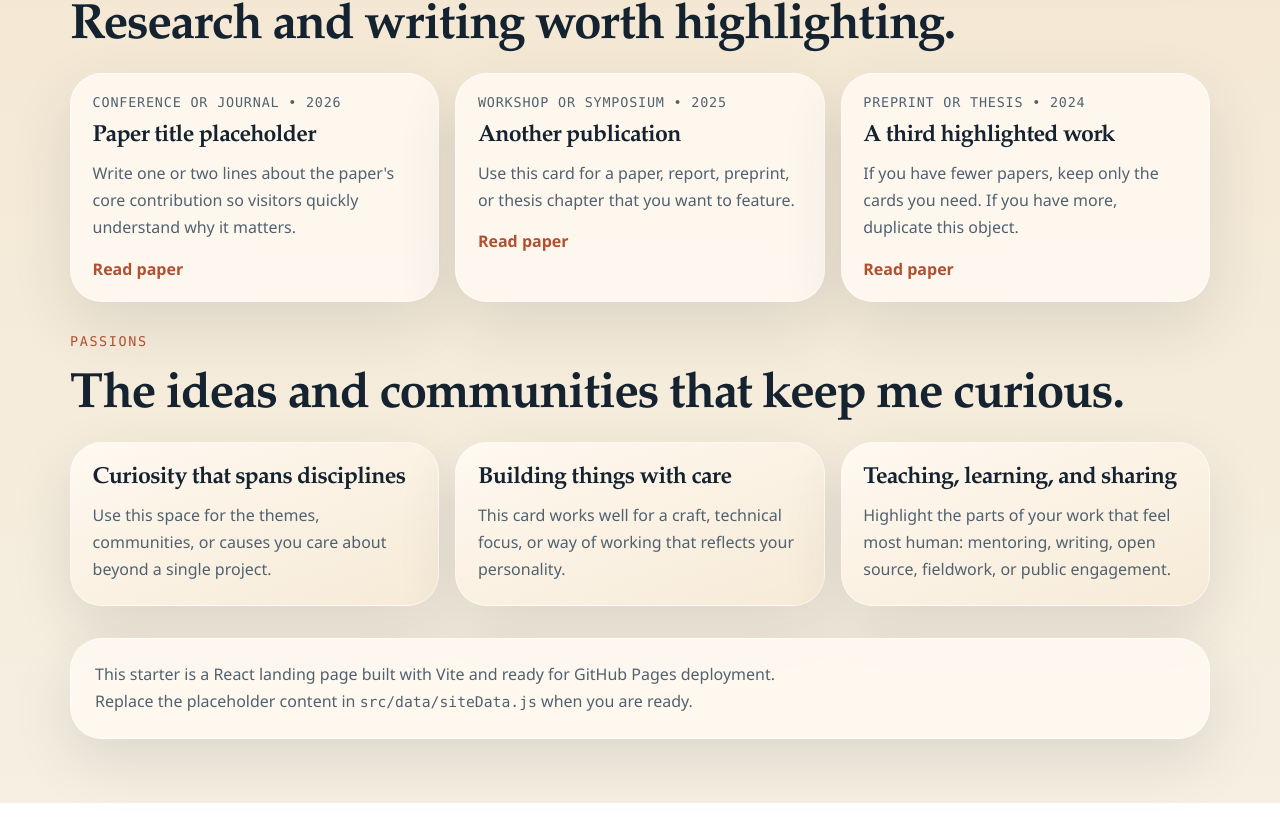
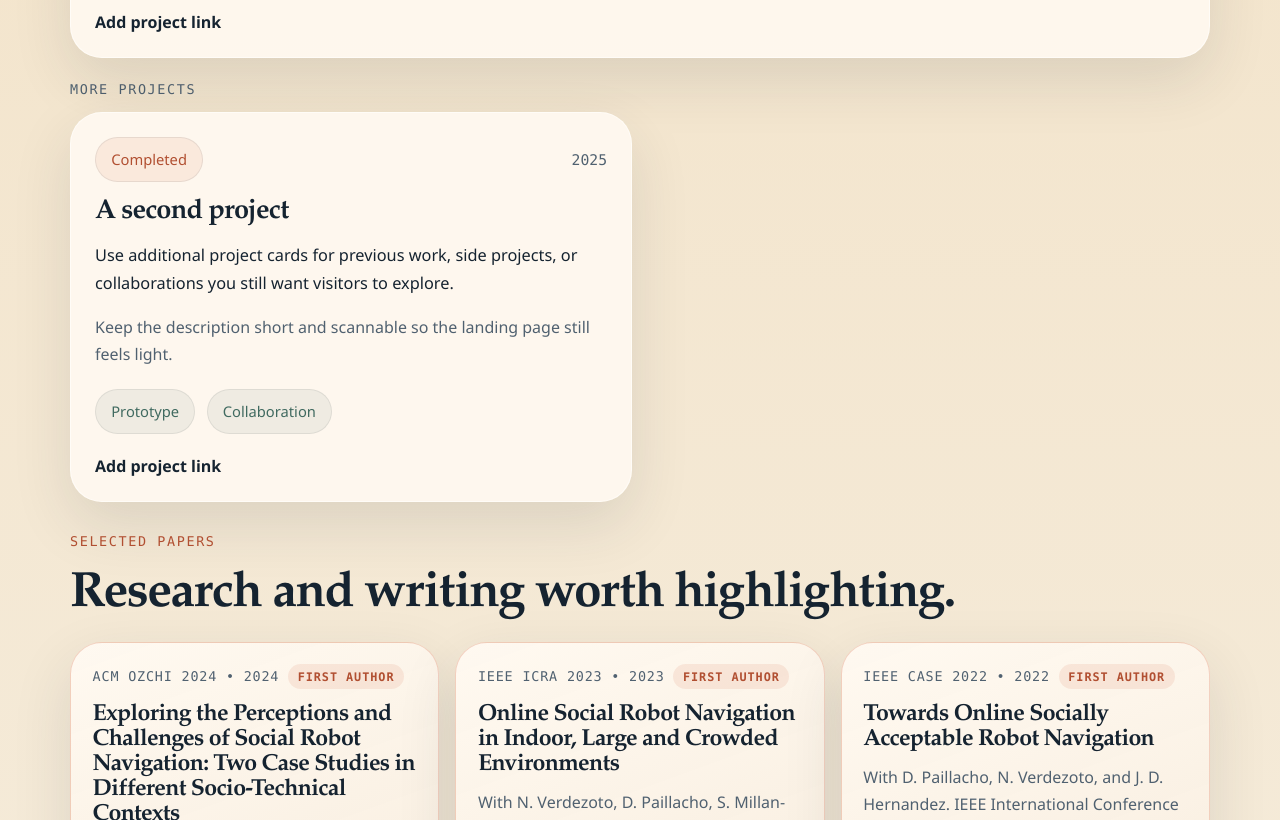
Before and after one commit to sasilva1998/sasilva1998.github.io, a React (Vite) app: page / in a window 1280 px wide. Shown: the part 1220-2040 px from the top of the page. Built offline with nearby package versions, Linux system fonts and the light colour scheme.

Commit message:
chore: picture and paper details

```diff
--- a/src/App.jsx
+++ b/src/App.jsx
@@ -7,6 +7,10 @@ const isExternalLink = (href = "") =>
   href.startsWith("mailto:");
 
 function SmartLink({ href, label, className }) {
+  if (!href || !label) {
+    return null;
+  }
+
   const external = isExternalLink(href);
 
   return (
@@ -31,21 +35,30 @@ function SectionHeading({ eyebrow, title }) {
 
 export default function App() {
   const {
-    footerNote,
     intro,
     kicker,
-    latestProject,
     name,
     passions,
     papers,
     photoCaption,
     primaryLink,
+    projects = [],
     profileImage,
     profileImageAlt,
     quickFacts,
     role,
     secondaryLink,
   } = siteData;
+  const [latestProject, ...otherProjects] = projects;
+  const featuredProject = latestProject ?? {
+    title: "Add your first project",
+    status: "Coming soon",
+    year: "",
+    summary:
+      "Add at least one project in src/data/siteData.js to feature it here on the landing page.",
+    impact: "",
+    tags: [],
+  };
 
   useEffect(() => {
     document.title = `${name} | Personal Landing Page`;
@@ -103,19 +116,19 @@ export default function App() {
 
       <main>
         <section className="section reveal delay-2" id="project">
-          <SectionHeading eyebrow="Latest Project" title={latestProject.title} />
+          <SectionHeading eyebrow="Latest Project" title={featuredProject.title} />
 
           <article className="project-card">
             <div className="project-meta">
-              <span className="pill">{latestProject.status}</span>
-              <span className="project-year">{latestProject.year}</span>
+              <span className="pill">{featuredProject.status}</span>
+              <span className="project-year">{featuredProject.year}</span>
             </div>
 
-            <p className="project-summary">{latestProject.summary}</p>
-            <p className="project-impact">{latestProject.impact}</p>
+            <p className="project-summary">{featuredProject.summary}</p>
+            <p className="project-impact">{featuredProject.impact}</p>
 
             <div className="tag-row" aria-label="Project tags">
-              {latestProject.tags.map((tag) => (
+              {featuredProject.tags.map((tag) => (
                 <span className="tag" key={tag}>
                   {tag}
                 </span>
@@ -124,10 +137,47 @@ export default function App() {
 
             <SmartLink
               className="text-link"
-              href={latestProject.href}
-              label={latestProject.linkLabel}
+              href={featuredProject.href}
+              label={featuredProject.linkLabel}
             />
           </article>
+
+          {otherProjects.length > 0 ? (
+            <div className="more-projects">
+              <p className="subsection-label">More Projects</p>
+              <div className="projects-grid">
+                {otherProjects.map((project) => (
+                  <article
+                    className="project-card project-card-compact"
+                    key={`${project.title}-${project.year}`}
+                  >
+                    <div className="project-meta">
+                      <span className="pill">{project.status}</span>
+                      <span className="project-year">{project.year}</span>
+                    </div>
+
+                    <h3 className="project-card-title">{project.title}</h3>
+                    <p className="project-summary">{project.summary}</p>
+                    <p className="project-impact">{project.impact}</p>
+
+                    <div className="tag-row" aria-label="Project tags">
+                      {project.tags.map((tag) => (
+                        <span className="tag" key={tag}>
+                          {tag}
+                        </span>
+                      ))}
+                    </div>
+
+                    <SmartLink
+                      className="text-link"
+                      href={project.href}
+                      label={project.linkLabel}
+                    />
+                  </article>
+                ))}
+              </div>
+            </div>
+          ) : null}
         </section>
 
         <section className="section reveal delay-3" id="papers">
@@ -138,19 +188,31 @@ export default function App() {
 
           <div className="papers-grid">
             {papers.map((paper) => (
-              <article className="paper-card" key={`${paper.title}-${paper.year}`}>
+              <article
+                className={`paper-card${paper.firstAuthor ? " paper-card-featured" : ""}`}
+                key={`${paper.title}-${paper.year}`}
+              >
                 <div className="paper-meta">
                   <span>{paper.venue}</span>
                   <span>&bull;</span>
                   <span>{paper.year}</span>
+                  {paper.firstAuthor ? <span className="paper-badge">First author</span> : null}
                 </div>
-                <h3 className="paper-title">{paper.title}</h3>
+                <h3 className="paper-title">
+                  {paper.href ? (
+                    <a
+                      className="paper-title-link"
+                      href={paper.href}
+                      target="_blank"
+                      rel="noreferrer"
+                    >
+                      {paper.title}
+                    </a>
+                  ) : (
+                    paper.title
+                  )}
+                </h3>
                 <p className="paper-description">{paper.description}</p>
-                <SmartLink
-                  className="paper-link"
-                  href={paper.href}
-                  label={paper.linkLabel}
-                />
               </article>
             ))}
           </div>
@@ -173,13 +235,6 @@ export default function App() {
         </section>
       </main>
 
-      <footer className="site-footer reveal delay-4">
-        <p>{footerNote}</p>
-        <p className="footer-hint">
-          Replace the placeholder content in <code>src/data/siteData.js</code> when you
-          are ready.
-        </p>
-      </footer>
     </div>
   );
 }
--- a/src/data/siteData.js
+++ b/src/data/siteData.js
@@ -1,15 +1,15 @@
 export const siteData = {
   kicker: "Personal profile",
-  name: "Your Name",
-  role: "Researcher, builder, and thoughtful collaborator",
+  name: "Steven Silva",
+  role: "Robotics teacher and PhD student at Cardiff University",
   intro:
-    "Use this short introduction to explain who you are, what you work on, and the kind of ideas or problems that excite you.",
+    "On the path to become an expert on robot navigation and leaving a footprint in the world.",
   photoCaption:
-    "Replace public/profile-placeholder.svg with your own portrait whenever you're ready.",
+    "Somewhere in Morocco.",
   quickFacts: [
-    "Add your city or institution here",
-    "Highlight one area of expertise",
-    "Mention the kind of collaborations you enjoy",
+    "Cardiff University",
+    "Robot Navigation",
+    "Collaborating with ESPOL and Rice University",
   ],
   primaryLink: {
     label: "See latest project",
@@ -19,7 +19,8 @@ export const siteData = {
     label: "Browse papers",
     href: "#papers",
   },
-  latestProject: {
+  projects: [
+    {
       title: "Project title goes here",
       status: "In progress",
       year: "2026",
@@ -31,33 +32,76 @@ export const siteData = {
       linkLabel: "Add project link",
       href: "#",
     },
+    {
+      title: "A second project",
+      status: "Completed",
+      year: "2025",
+      summary:
+        "Use additional project cards for previous work, side projects, or collaborations you still want visitors to explore.",
+      impact:
+        "Keep the description short and scannable so the landing page still feels light.",
+      tags: ["Prototype", "Collaboration"],
+      linkLabel: "Add project link",
+      href: "#",
+    },
+  ],
   papers: [
+    // {
+    //   title:
+    //     "Social Robot Navigation in Public Indoor Crowded Spaces via Hybrid Informed Sampling under Kinodynamic Constraints",
+    //   venue: "IEEE Robotics and Automation Letters (RA-L)",
+    //   year: "2025",
+    //   description:
+    //     "With V. Romero-Cano, N. Verdezoto, and J. D. Hernandez. Decision pending.",
+    // },
     {
-      title: "Paper title placeholder",
-      venue: "Conference or Journal",
-      year: "2026",
+      title:
+        "Exploring the Perceptions and Challenges of Social Robot Navigation: Two Case Studies in Different Socio-Technical Contexts",
+      venue: "ACM OzCHI 2024",
+      year: "2024",
+      firstAuthor: true,
+      href: "https://dl.acm.org/doi/10.1145/3726986.3727028",
       description:
-        "Write one or two lines about the paper's core contribution so visitors quickly understand why it matters.",
-      href: "#",
-      linkLabel: "Read paper",
+        "With P. Oliinyk, J. Patino, D. Paillacho, J. D. Hernandez, and N. Verdezoto. Presented at the Australian Conference on Human-Computer Interaction in Brisbane, Australia.",
     },
     {
-      title: "Another publication",
-      venue: "Workshop or Symposium",
-      year: "2025",
+      title:
+        "Online Social Robot Navigation in Indoor, Large and Crowded Environments",
+      venue: "IEEE ICRA 2023",
+      year: "2023",
+      firstAuthor: true,
+      href: "https://ieeexplore.ieee.org/document/10160603",
       description:
-        "Use this card for a paper, report, preprint, or thesis chapter that you want to feature.",
-      href: "#",
-      linkLabel: "Read paper",
+        "With N. Verdezoto, D. Paillacho, S. Millan-Norman, and J. D. Hernandez. IEEE International Conference on Robotics and Automation, London, United Kingdom.",
     },
     {
-      title: "A third highlighted work",
-      venue: "Preprint or Thesis",
-      year: "2024",
+      title: "Towards Online Socially Acceptable Robot Navigation",
+      venue: "IEEE CASE 2022",
+      year: "2022",
+      firstAuthor: true,
+      href: "https://ieeexplore.ieee.org/document/9926686",
       description:
-        "If you have fewer papers, keep only the cards you need. If you have more, duplicate this object.",
-      href: "#",
-      linkLabel: "Read paper",
+        "With D. Paillacho, N. Verdezoto, and J. D. Hernandez. IEEE International Conference on Automation Science and Engineering, Mexico City, Mexico.",
+    },
+    {
+      title:
+        "Implementation of an UVC Lights Desinfection System for a Differential Robot Applying Security Methods in Indoor",
+      venue: "ICAT 2021 Proceedings",
+      year: "2022",
+      firstAuthor: false,
+      href: "https://link.springer.com/book/10.1007/978-3-031-03884-6?page=2",
+      description:
+        "With R. Velez Burgos, A. P. Ruiz, D. Paillacho Chiluiza, and J. Paillacho Corredores. Published in Applied Technologies: Third International Conference proceedings by Springer Nature.",
+    },
+    {
+      title:
+        "Autonomous Intelligent Navigation For Mobile Robots In Closed Environments",
+      venue: "ICAT 2020 Proceedings",
+      year: "2021",
+      firstAuthor: true,
+      href: "https://link.springer.com/chapter/10.1007/978-3-030-71503-8_30",
+      description:
+        "With D. P. Chiluiza, D. S. Leon, M. G. Pintado, and J. P. Corredores. Published in Applied Technologies: Second International Conference proceedings by Springer Nature.",
     },
   ],
   passions: [
@@ -77,8 +121,6 @@ export const siteData = {
         "Highlight the parts of your work that feel most human: mentoring, writing, open source, fieldwork, or public engagement.",
     },
   ],
-  footerNote:
-    "This starter is a React landing page built with Vite and ready for GitHub Pages deployment.",
-  profileImage: "/profile-placeholder.svg",
+  profileImage: "/profilePic.jpg",
   profileImageAlt: "Placeholder profile illustration",
 };
--- a/src/styles.css
+++ b/src/styles.css
@@ -139,7 +139,9 @@ code {
 .text-link:hover,
 .text-link:focus-visible,
 .paper-link:hover,
-.paper-link:focus-visible {
+.paper-link:focus-visible,
+.paper-title-link:hover,
+.paper-title-link:focus-visible {
   color: var(--accent-deep);
 }
 
@@ -285,7 +287,7 @@ h1 {
 
 .portrait-frame {
   position: relative;
-  aspect-ratio: 0.88;
+  aspect-ratio: 0.60;
   overflow: hidden;
   border-radius: calc(var(--radius-lg) - 6px);
   background:
@@ -346,6 +348,14 @@ h2 {
   padding: 1.5rem;
 }
 
+.project-card-title {
+  margin: 1rem 0 0;
+  font-family: "Iowan Old Style", "Palatino Linotype", "Book Antiqua", Georgia, serif;
+  font-size: 1.7rem;
+  line-height: 1.05;
+  letter-spacing: -0.03em;
+}
+
 .project-meta {
   display: flex;
   flex-wrap: wrap;
@@ -392,6 +402,33 @@ h2 {
   margin-top: 1.3rem;
 }
 
+.more-projects {
+  margin-top: 1.5rem;
+}
+
+.subsection-label {
+  margin: 0 0 0.9rem;
+  color: var(--muted);
+  font-family: "IBM Plex Mono", "SFMono-Regular", Consolas, monospace;
+  font-size: 0.84rem;
+  letter-spacing: 0.12em;
+  text-transform: uppercase;
+}
+
+.projects-grid {
+  display: grid;
+  grid-template-columns: repeat(2, minmax(0, 1fr));
+  gap: 1rem;
+}
+
+.project-card-compact {
+  min-height: 100%;
+}
+
+.project-card-compact .project-summary {
+  font-size: 1.02rem;
+}
+
 .tag {
   color: var(--moss);
   background: rgba(64, 106, 96, 0.08);
@@ -415,6 +452,12 @@ h2 {
   padding: 1.35rem;
 }
 
+.paper-card-featured {
+  border-color: rgba(210, 107, 74, 0.28);
+  background:
+    linear-gradient(160deg, rgba(255, 249, 241, 0.98), rgba(247, 235, 220, 0.95));
+}
+
 .paper-meta {
   display: flex;
   flex-wrap: wrap;
@@ -428,11 +471,29 @@ h2 {
   letter-spacing: 0.06em;
 }
 
+.paper-badge {
+  display: inline-flex;
+  align-items: center;
+  padding: 0.35rem 0.6rem;
+  border-radius: var(--radius-sm);
+  background: rgba(210, 107, 74, 0.12);
+  color: var(--accent-deep);
+  font-size: 0.74rem;
+  font-weight: 700;
+  letter-spacing: 0.08em;
+}
+
 .paper-title,
 .passion-title {
   margin: 0 0 0.75rem;
   font-size: 1.45rem;
   line-height: 1.08;
+}
+
+.paper-title-link {
+  color: inherit;
+  text-decoration: none;
+  transition: color var(--transition);
 }
 
 .paper-description,
@@ -498,6 +559,7 @@ h2 {
 
 @media (max-width: 900px) {
   .hero-grid,
+  .projects-grid,
   .papers-grid,
   .passions-grid {
     grid-template-columns: 1fr;
```
Also changed, not shown: public/profilePic.jpg (added). Lines whose indentation alone changed are shown as unchanged.
